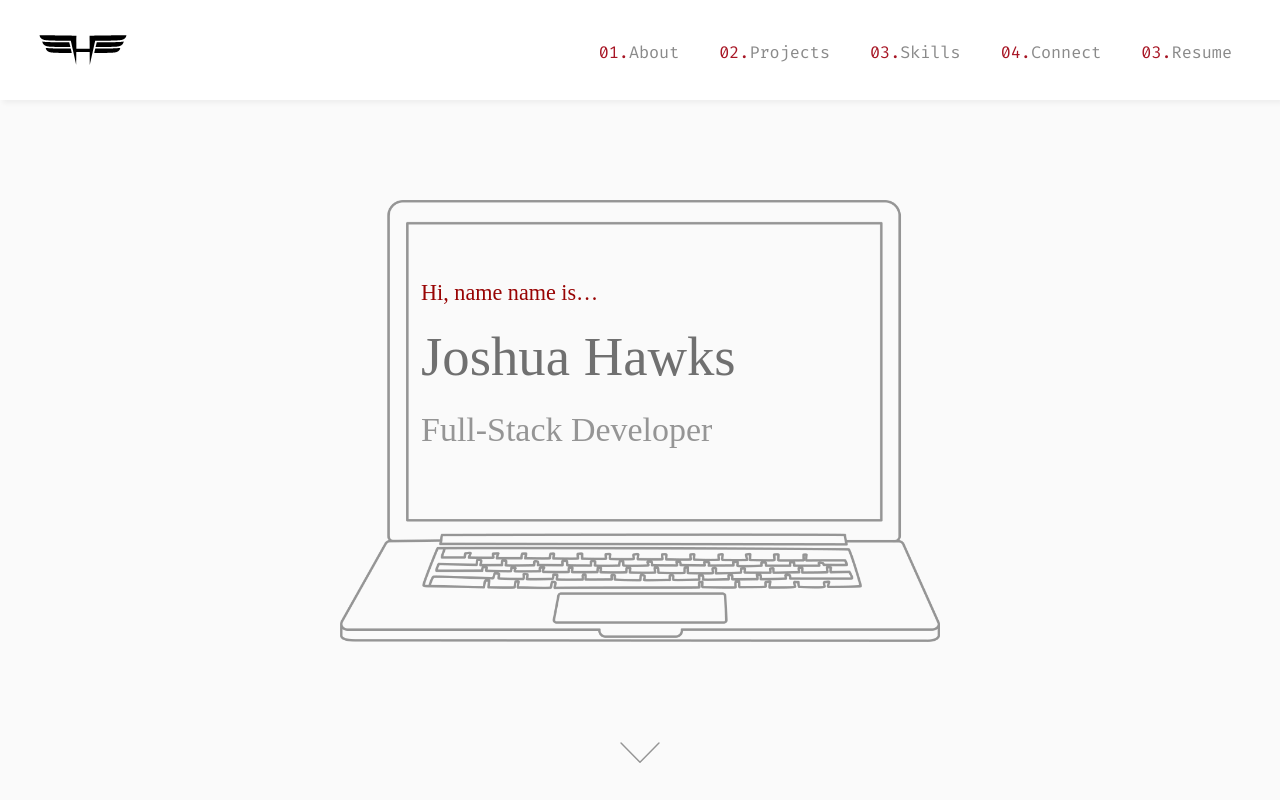
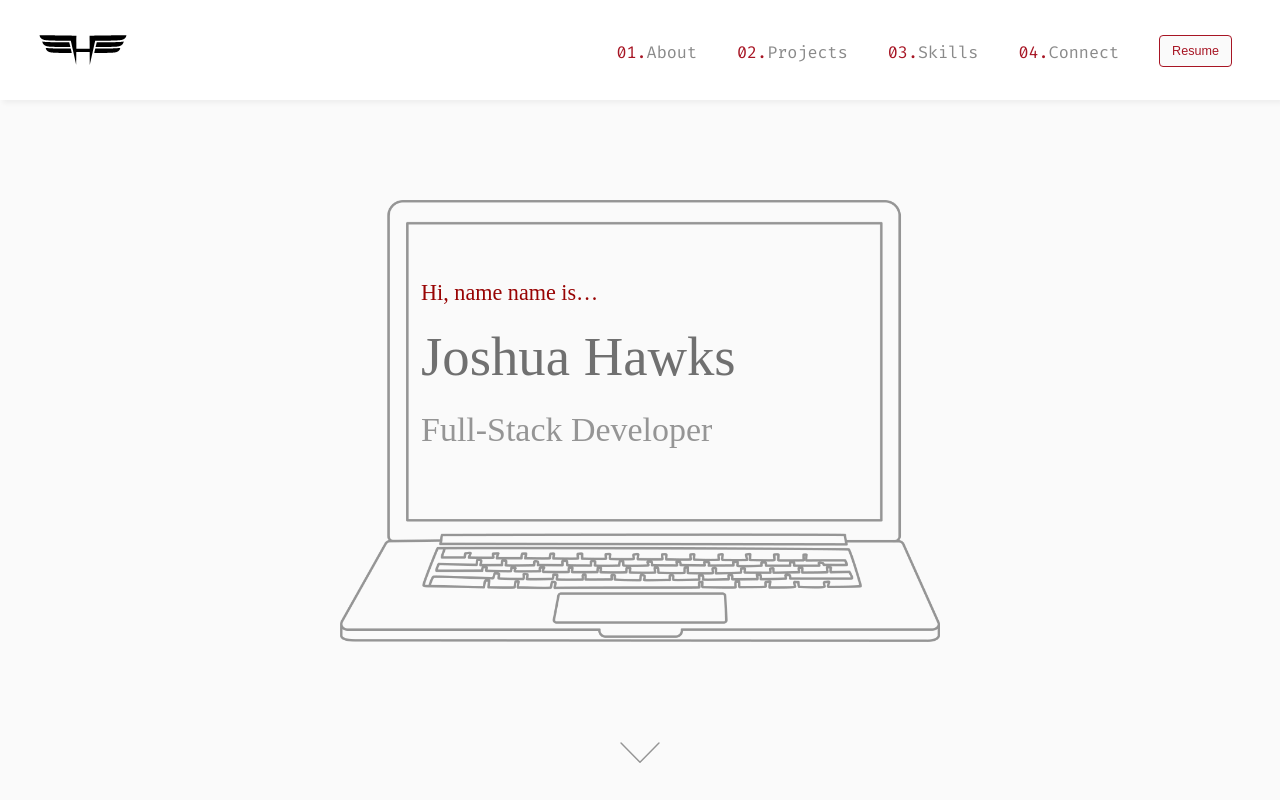
Before and after one commit to jdhawks2132/portfolio, a React (Create React App) app in the folder client/: page / in a window 1280 px wide. Shown: the top 800 px of the page. Built offline with nearby package versions, Linux system fonts and the light colour scheme; no server answers.

Commit message:
clean up scss and add resume btn

```diff
--- a/client/src/components/Navbar.js
+++ b/client/src/components/Navbar.js
@@ -38,8 +38,7 @@ function Navbar() {
 						target='_blank'
 						rel='noreferrer noopener'
 					>
-						<span>03.</span>
-						Resume
+						<button className='btn'>Resume</button>
 					</a>
 				</li>
 			</ul>
--- a/client/src/pages/skills/Skills.scss
+++ b/client/src/pages/skills/Skills.scss
@@ -1,6 +1,3 @@
-.skills-section {
-}
-
 .skills-section-header {
 	display: flex;
 	flex-direction: column;
```
